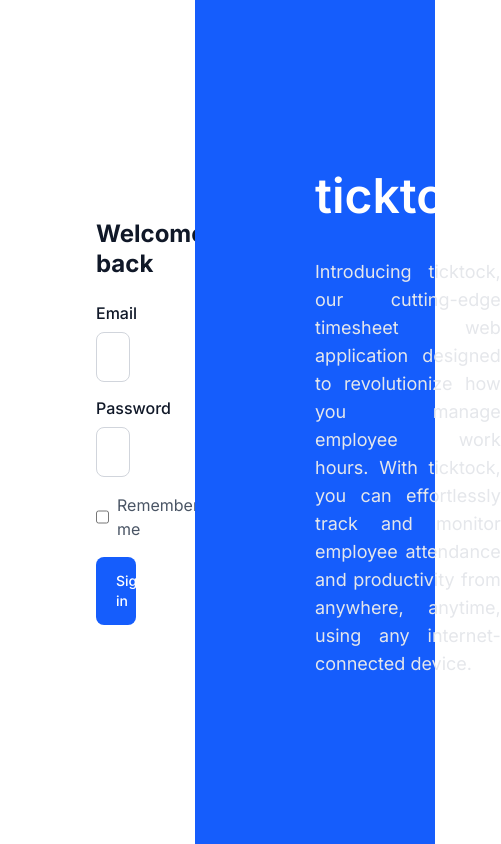
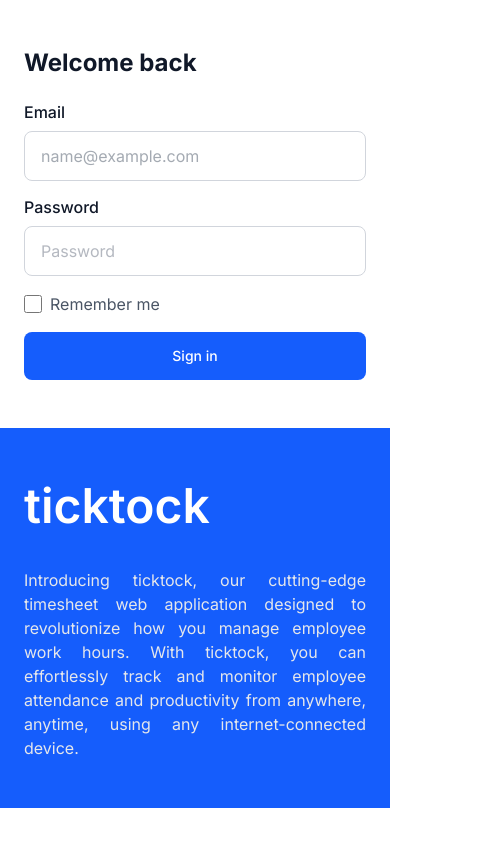
Before and after one commit to BRV12G/timesheet-management, a Next.js app: page /login in a window 390 px wide. Shown: the whole page, 501 px wide, since content can reach past the window. Built offline with nearby package versions, Linux system fonts and the light colour scheme.

Commit message:
style(login): responsiveness added for login page

```diff
--- a/src/app/login/page.tsx
+++ b/src/app/login/page.tsx
@@ -50,19 +50,17 @@
   };
 
   return (
-    <div className="flex min-h-screen">
+    <div className="flex flex-col lg:flex-row min-h-screen">
       {/* Left Section - Login Form */}
-      <div className="w-1/2 flex flex-col justify-center items-start px-24">
+      <div className="w-full lg:w-1/2 flex flex-col justify-center items-start px-6 sm:px-12 md:px-20 lg:px-24 py-12">
         <h2 className="text-2xl font-bold leading-tight mb-6  text-gray-900">
           Welcome back
-        </h2>{" "}
-        {/* mb-6 for spacing match */}
+        </h2>
         <form onSubmit={handleLogin} className="w-full space-y-4">
           <div className="flex flex-col gap-2">
             <label className="text-md font-medium text-gray-900 leading-[21px] ">
               Email
             </label>{" "}
-            {/* Added label */}
             <input
               className="border border-gray-300 px-4 py-3 w-full  rounded-lg text-md text-gray-600 "
               placeholder="name@example.com"
@@ -76,8 +74,7 @@
           <div className="flex flex-col gap-2">
             <label className="text-md font-medium text-gray-900 leading-[21px]">
               Password
-            </label>{" "}
-            {/* Added label */}
+            </label>
             <input
               className="border border-gray-300 px-4 py-3 w-full  rounded-lg text-md  text-gray-500 "
               placeholder="Password"
@@ -105,12 +102,12 @@
       </div>
 
       {/* Right Section - Intro Text */}
-      <div className="w-1/2 bg-blue-600 text-white flex items-center px-30">
+      <div className="lg:w-1/2 w-full bg-blue-600 text-white flex items-center  px-6 sm:px-12 lg:px-30 py-12">
         <div className="flex flex-col gap-4">
           <h1 className="text-5xl font-semibold mb-4 leading-[60px]">
             ticktock
           </h1>
-          <p className="text-lg  text-gray-200 text-justify  ">
+          <p className="text-base sm:text-lg  text-gray-200 text-justify  ">
             Introducing ticktock, our cutting-edge timesheet web application
             designed to revolutionize how you manage employee work hours. With
             ticktock, you can effortlessly track and monitor employee attendance
```
